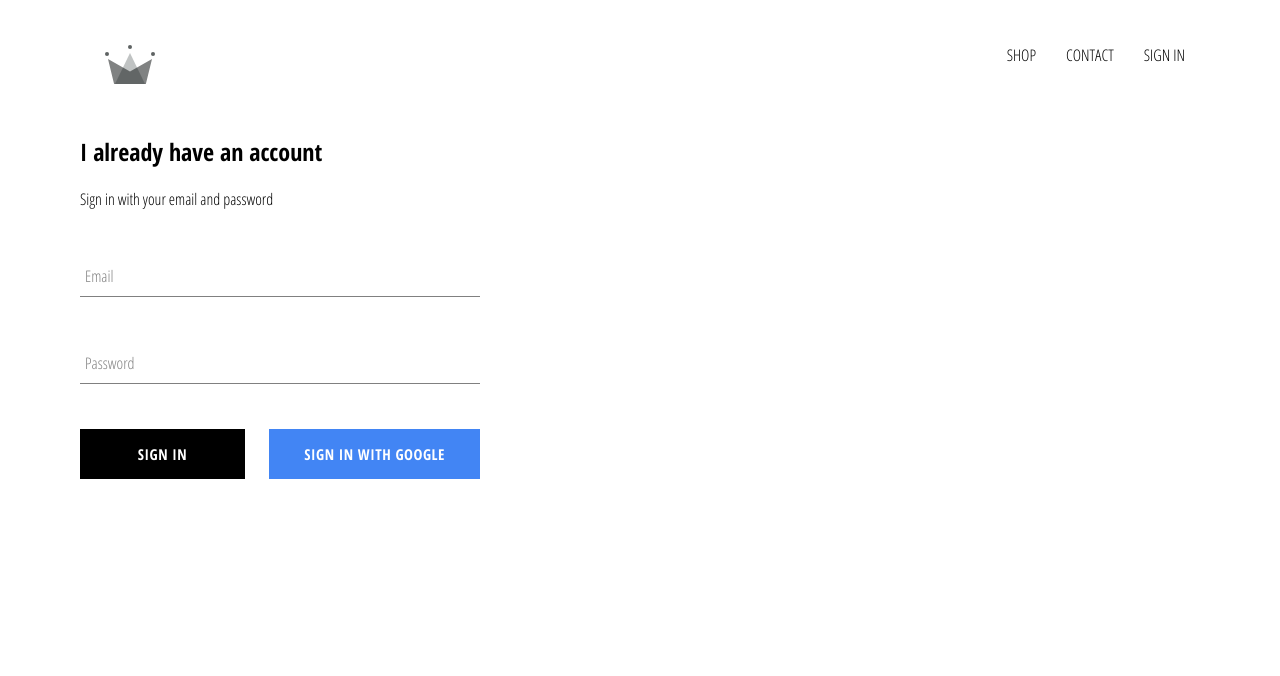
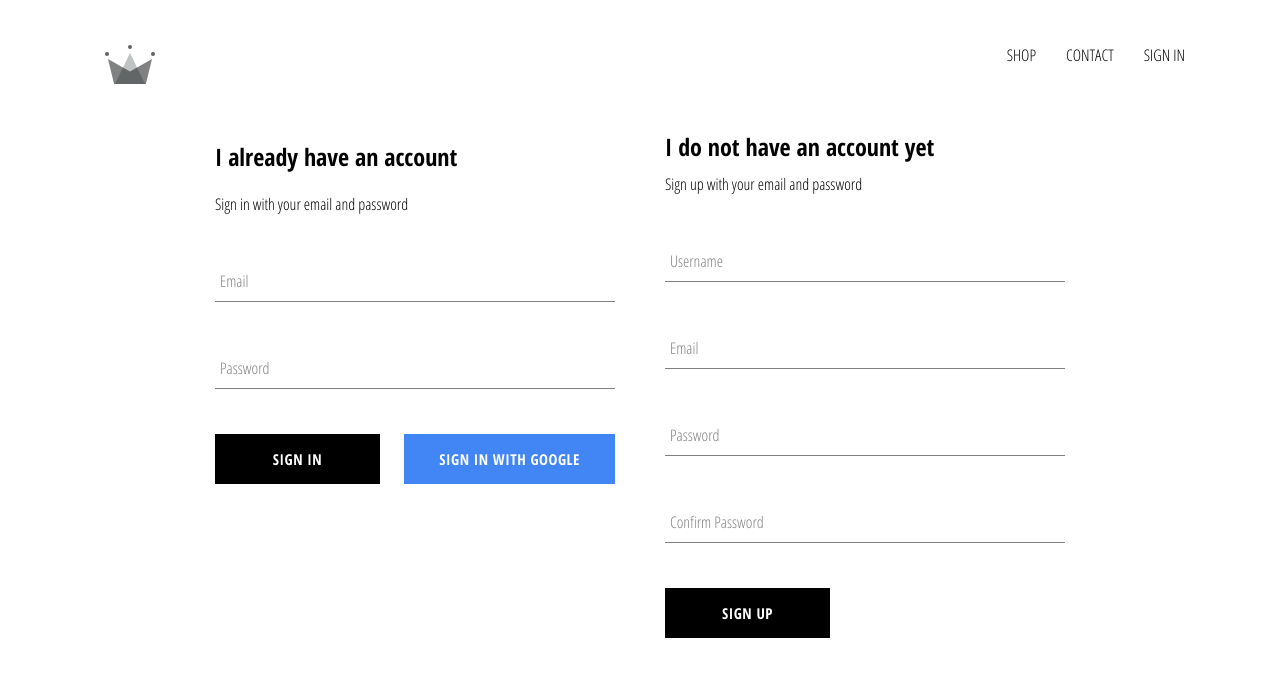
Before and after one commit to radinamanolova/ecommerce-react-app, a React (Create React App) app: page /signin in a window 1280 px wide. Shown: the top 676 px of the page. Built offline with nearby package versions, Linux system fonts and the light colour scheme; no server answers.

Commit message:
finishing firebase for auth

```diff
--- a/src/App.js
+++ b/src/App.js
@@ -5,7 +5,7 @@
 import HomePage from './pages/homepage/homepage.component';
 import ShopPage from './pages/shop/shop.component';
 import SignInAndSignUpPage from './pages/signin-and-signup/signin-and-signup.component';
-import { auth } from './firebase/firebase.utils';
+import { auth, createUserProfileDocument } from './firebase/firebase.utils';
 
 class App extends React.Component {
   constructor () {
@@ -19,8 +19,21 @@
   unsubscribeFromAuth = null;
 
   componentDidMount() {
-    this.unsubscribeFromAuth = auth.onAuthStateChanged(user => {
-      this.setState({ currentUser: user });
+    this.unsubscribeFromAuth = auth.onAuthStateChanged(async userAuth => {
+      if (userAuth) {
+        const userRef = await createUserProfileDocument(userAuth);
+
+        userRef.onSnapshot(snapShot => {
+          this.setState({
+            currentUser: {
+              id: snapShot.id,
+              ...snapShot.data()
+            }
+          });
+        });
+      } else {
+        this.setState({ currentUser: userAuth });
+      }
     });
   }
 
--- a/src/components/sign-in/sign-in.component.jsx
+++ b/src/components/sign-in/sign-in.component.jsx
@@ -1,7 +1,7 @@
 import React from 'react';
 import CustomButton from '../custom-button/custom-button.component';
 import FormInput from '../form-input/form-input.component';
-import { signInWithGoogle } from '../../firebase/firebase.utils';
+import { auth, signInWithGoogle } from '../../firebase/firebase.utils';
 import './sign-in.styles.scss';
 
 class SignIn extends React.Component {
@@ -14,9 +14,17 @@
     };
   }
 
-  handleSubmit = event => {
+  handleSubmit = async event => {
     event.preventDefault();
-    this.setState({ email: '', password: '' });
+
+    const { email, password } = this.state;
+
+    try {
+      await auth.signInWithEmailAndPassword(email, password);
+      this.setState({ email: '', password: '' });
+    } catch (error) {
+      console.log(error);
+    }
   };
 
   handleChange = event => {
--- /dev/null
+++ b/src/components/sign-up/sign-up.component.jsx
@@ -0,0 +1,97 @@
+import React from 'react';
+import { auth, createUserProfileDocument } from '../../firebase/firebase.utils';
+import CustomButton from '../custom-button/custom-button.component';
+import FormInput from '../form-input/form-input.component';
+import './sign-up.styles.scss';
+
+class SignUp extends React.Component {
+  constructor () {
+    super();
+
+    this.state = {
+      displayName: '',
+      email: '',
+      password: '',
+      confirmPassword: ''
+    };
+  }
+
+  handleSubmit = async event => {
+    event.preventDefault();
+
+    const { displayName, email, password, confirmPassword } = this.state;
+
+    if (password !== confirmPassword) {
+      alert('Passwords do not match.');
+      return;
+    }
+
+    try {
+      const { user } = await auth.createUserWithEmailAndPassword(email, password);
+
+      await createUserProfileDocument(user, { displayName });
+
+      this.setState({
+        displayName: '',
+        email: '',
+        password: '',
+        confirmPassword: ''
+      });
+    } catch (error) {
+      console.error(error);
+    }
+  };
+
+  handleChange = event => {
+    const { name, value } = event.target;
+    this.setState({ [name]: value });
+  };
+
+  render() {
+    const { displayName, email, password, confirmPassword } = this.state;
+
+    return (
+      <div className="sign-up">
+        <h2 className="title">I do not have an account yet</h2>
+        <span>Sign up with your email and password</span>
+        <form className="sign-up-form" onSubmit={ this.handleSubmit }>
+          <FormInput
+            type="text"
+            name="displayName"
+            value={ displayName }
+            onChange={ this.handleChange }
+            label="Username"
+            required
+          />
+          <FormInput
+            type="email"
+            name="email"
+            value={ email }
+            onChange={ this.handleChange }
+            label="Email"
+            required
+          />
+          <FormInput
+            type="password"
+            name="password"
+            value={ password }
+            onChange={ this.handleChange }
+            label="Password"
+            required
+          />
+          <FormInput
+            type="password"
+            name="confirmPassword"
+            value={ confirmPassword }
+            onChange={ this.handleChange }
+            label="Confirm Password"
+            required
+          />
+          <CustomButton type="submit">SIGN UP</CustomButton>
+        </form>
+      </div>
+    );
+  }
+}
+
+export default SignUp;
--- /dev/null
+++ b/src/components/sign-up/sign-up.styles.scss
@@ -0,0 +1,9 @@
+.sign-up {
+  display: flex;
+  flex-direction: column;
+  width: 400px;
+
+  .title {
+    margin: 10px 0;
+  }
+}
--- a/src/firebase/firebase.utils.js
+++ b/src/firebase/firebase.utils.js
@@ -11,6 +11,31 @@
   appId: "1:361996208468:web:d7265cbf9c857e775b60c1"
 };
 
+export const createUserProfileDocument = async (userAuth, additionalData) => {
+  if (!userAuth) return;
+
+  const userRef = firestore.doc(`users/${userAuth.uid}`);
+  const snapShot = await userRef.get();
+
+  if (!snapShot.exists) {
+    const { displayName, email } = userAuth;
+    const createdAt = new Date();
+
+    try {
+      await userRef.set({
+        displayName,
+        email,
+        createdAt,
+        ...additionalData
+      });
+    } catch (error) {
+      console.log('error creating a user', error.message);
+    }
+  }
+
+  return userRef;
+};
+
 firebase.initializeApp(config);
 
 export const auth = firebase.auth();
--- a/src/pages/signin-and-signup/signin-and-signup.component.jsx
+++ b/src/pages/signin-and-signup/signin-and-signup.component.jsx
@@ -1,10 +1,12 @@
 import React from 'react';
 import './signin-and-signup.styles.scss';
 import SignIn from '../../components/sign-in/sign-in.component';
+import SignUp from '../../components/sign-up/sign-up.component';
 
 const SignInAndSignUpPage = () => (
   <div className="sign-in-and-sign-up">
     <SignIn />
+    <SignUp />
   </div>
 );
 
--- a/src/pages/signin-and-signup/signin-and-signup.styles.scss
+++ b/src/pages/signin-and-signup/signin-and-signup.styles.scss
@@ -0,0 +1,6 @@
+.sign-in-and-sign-up {
+  width: 850px;
+  display: flex;
+  justify-content: space-between;
+  margin: 30px auto;
+}
```
